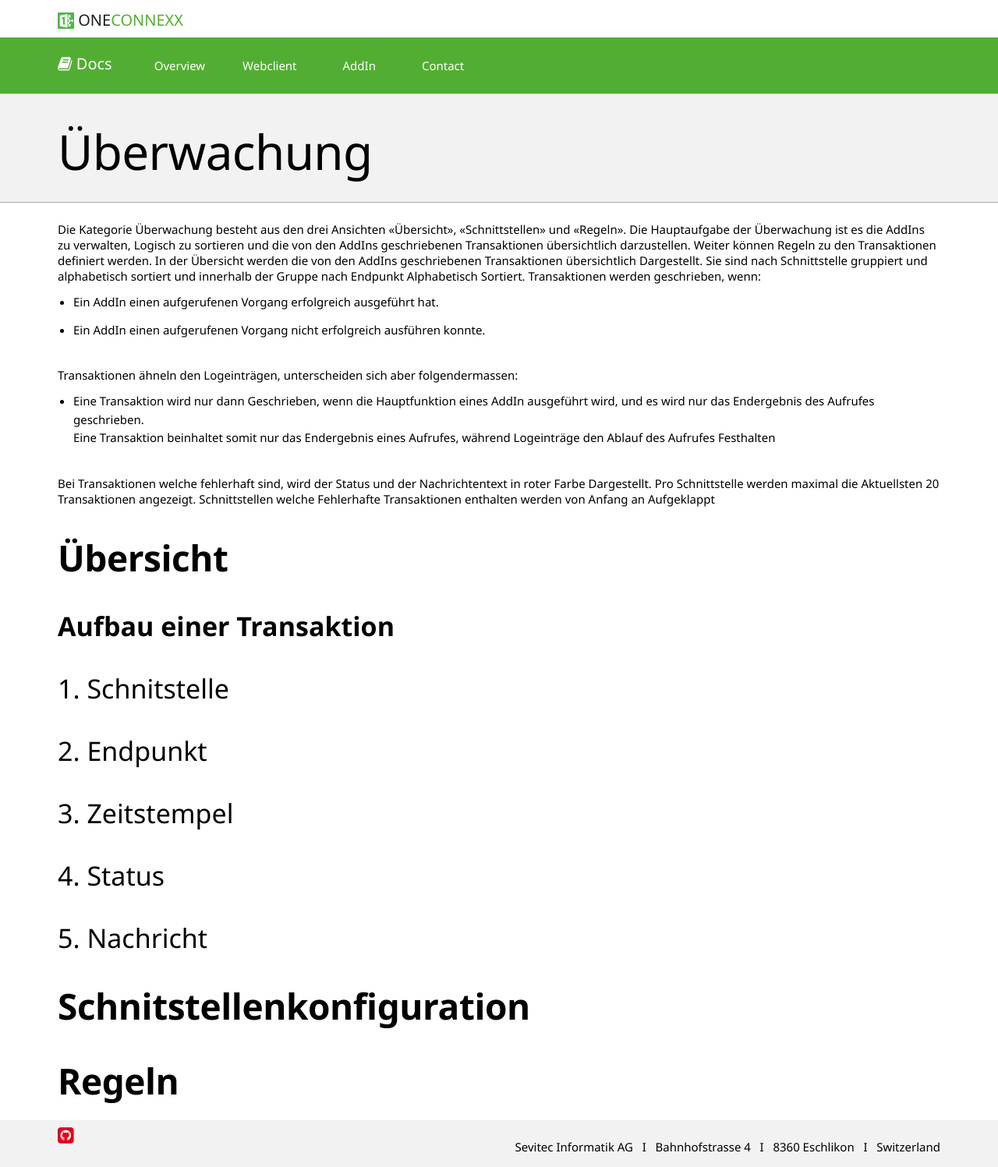
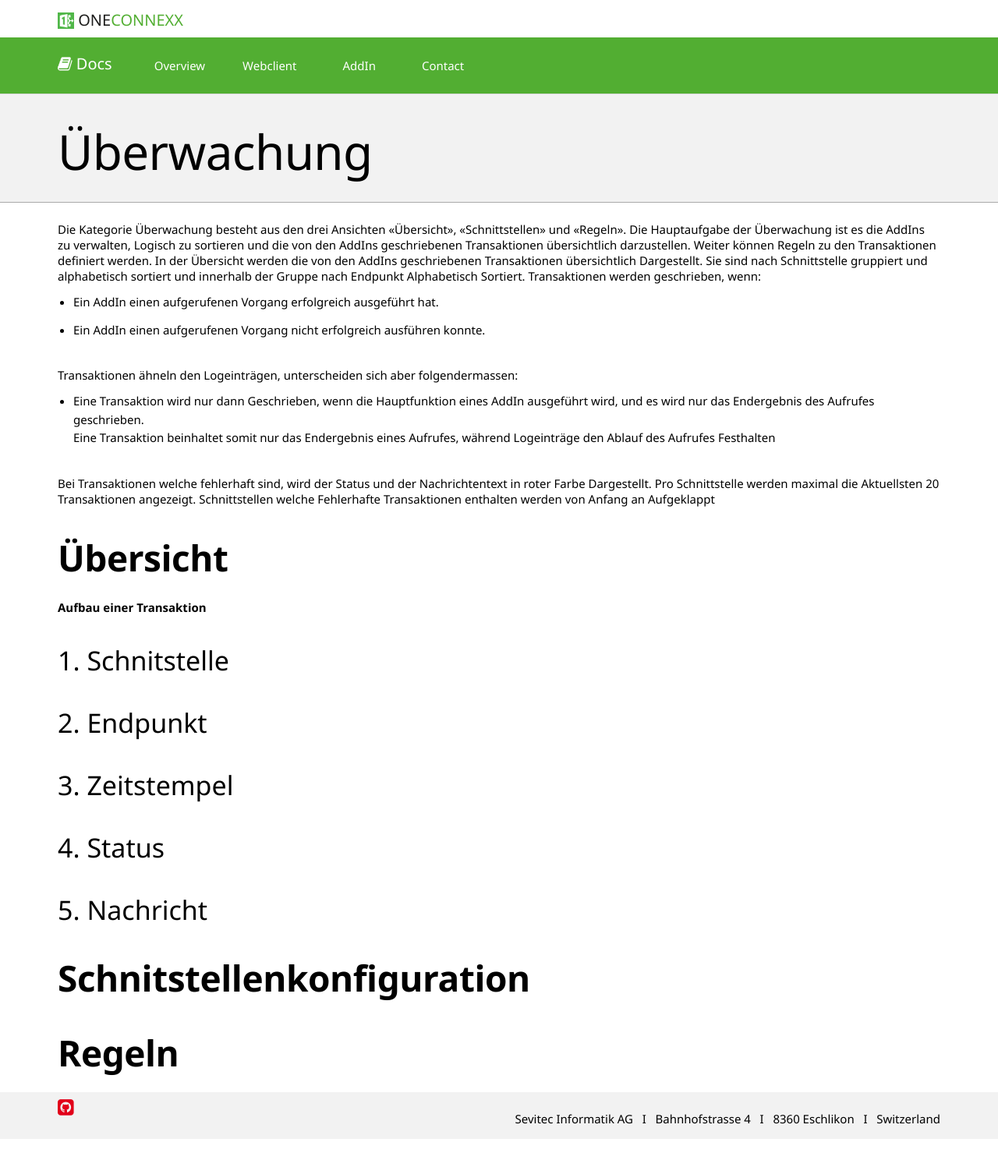
Before and after one commit to primesoft-group/oneconnexx-docs, a Jekyll site: the page built from _pages/webclient/de/ueberwachung.md, in a window 1280 px wide. Shown: the whole page at 78% size. Built offline with Jekyll 4.4.1, drawn with Linux system fonts in a browser that asks for light colours; nearby versions of some CDN libraries; some web fonts are replaced; after the commit the page ends 1461 px from its top, so only the background shows below that.

Commit message:
Arbeit an Überwachungsseite

```diff
--- a/_pages/webclient/de/ueberwachung.md
+++ b/_pages/webclient/de/ueberwachung.md
@@ -20,7 +20,7 @@ Schnittstellen welche Fehlerhafte Transaktionen enthalten werden von Anfang an A
 
 ## __Übersicht__
 
-### __Aufbau einer Transaktion__
+__Aufbau einer Transaktion__
 
 ### 1. Schnitstelle
 
```
